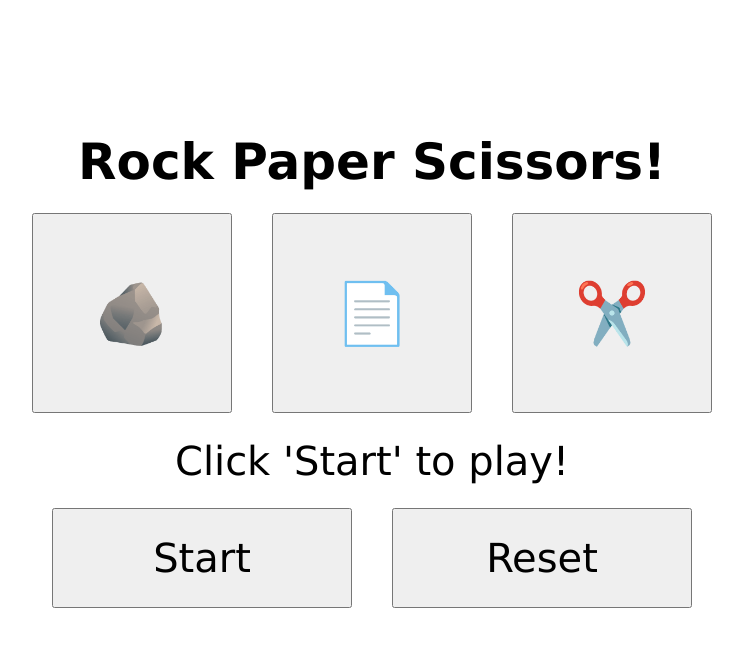
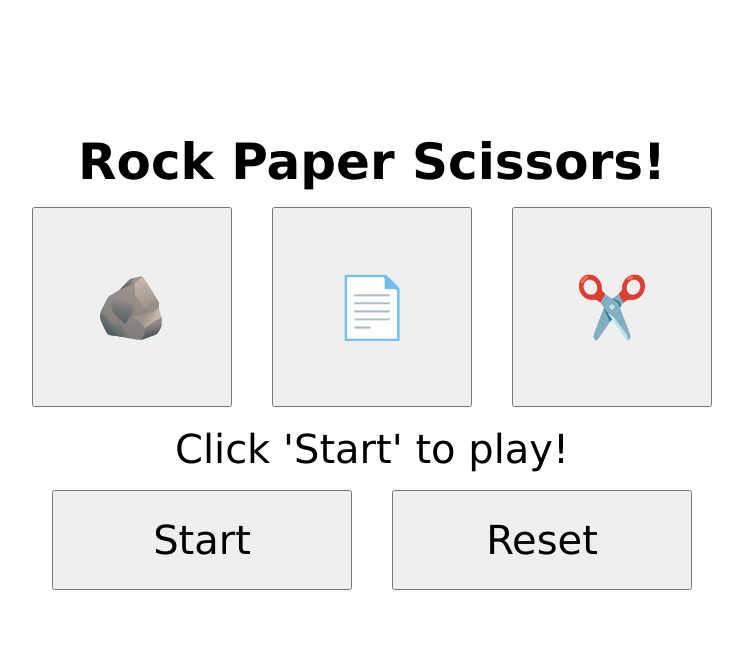
Before and after one commit to michaelrgarcia/rock-paper-scissors, a plain HTML site: page index.html in a window 1280 px wide. Shown: the whole page, without its empty margins (268-1011 px from the left). Drawn offline with Linux system fonts and the light colour scheme.

Commit message:
Make UI dynamic to most screens

```diff
--- a/style.css
+++ b/style.css
@@ -5,8 +5,16 @@
     padding: 0;
 }
 
+body {
+    display: flex;
+    justify-content: center;
+    align-items: center;
+    flex-shrink: 0;
+}
+
 .content {
     display: flex;
+    flex-shrink: 0;
     flex-direction: column;
     justify-content: center;
     align-items: center;
```
